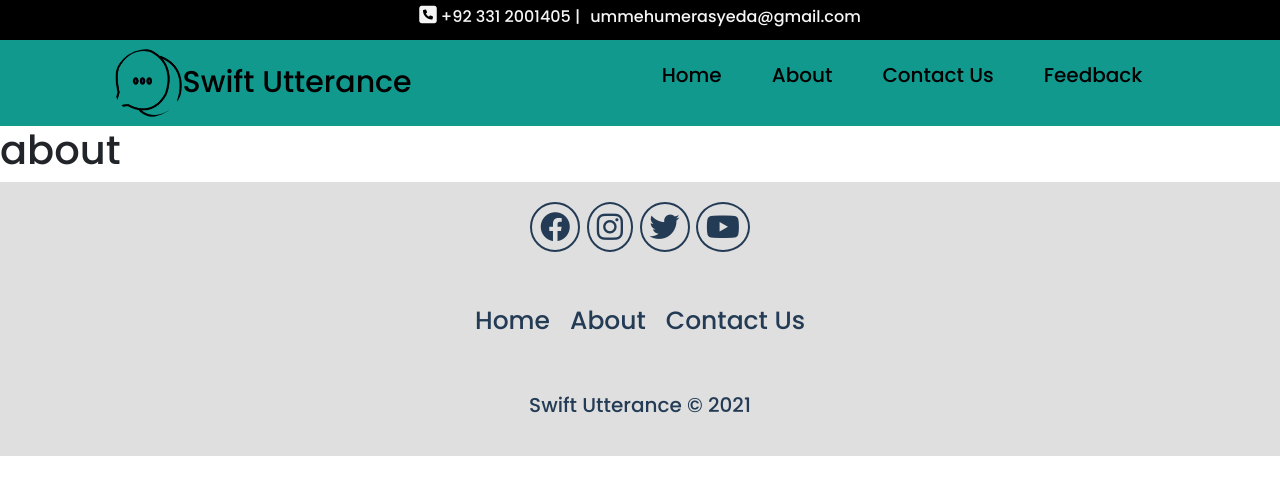
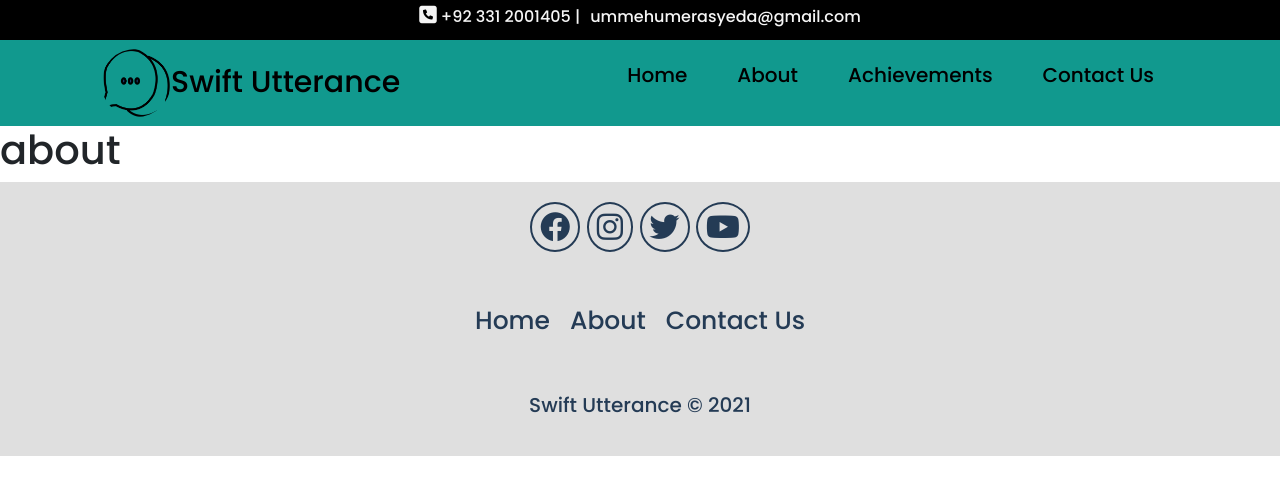
Before and after one commit to nimrairfan/website, a plain HTML site: page about.html in a window 1280 px wide. Drawn offline with nearby package versions, Linux system fonts and the light colour scheme.

Commit message:
work completed

```diff
--- a/about.html
+++ b/about.html
@@ -35,8 +35,8 @@
             <ul class="nav_list">
                 <li class="nav_items"><a href="./index.html" class="nav_link">Home</a></li>
                 <li class="nav_items"><a href="./about.html" class="nav_link">About</a></li>
+                <li class="nav_items"><a href="./achievement.html" class="nav_link">Achievements</a></li>
                 <li class="nav_items"><a href="./contact.html" class="nav_link">Contact Us</a></li>
-                <li class="nav_items"><a href="./feedback.html" class="nav_link">Feedback</a></li>
 
             </ul>
         </nav>
```
Also changed, not shown: achievement.html (+1 -1 lines), contact.html (+1 -1 lines), index.html (+1 -1 lines).
